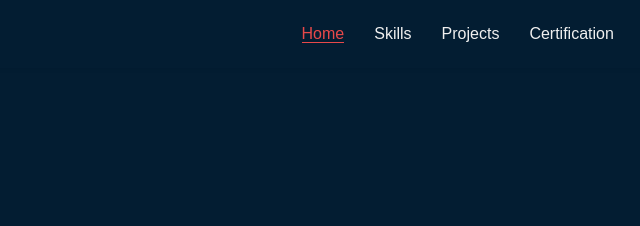
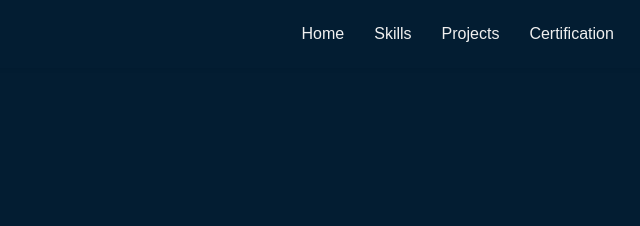
Before and after one commit to harp2004/portfolio, a plain HTML site: page index.html in a window 1280 px wide. Shown: the top 226 px of the page, 511-1151 px from the left. Drawn offline with Linux system fonts and the light colour scheme.

Commit message:
Update index.html

```diff
--- a/index.html
+++ b/index.html
@@ -27,7 +27,7 @@
 
 
     <ul class="nav-links" id="navLinks">
-      <li><a href="#home" class="active">Home</a></li>
+      <li><a href="#home" >Home</a></li>
       <li><a href="#skills">Skills</a></li>
       <li><a href="#projects">Projects</a></li>
       <li><a href="#Certification">Certification</a></li>
```
